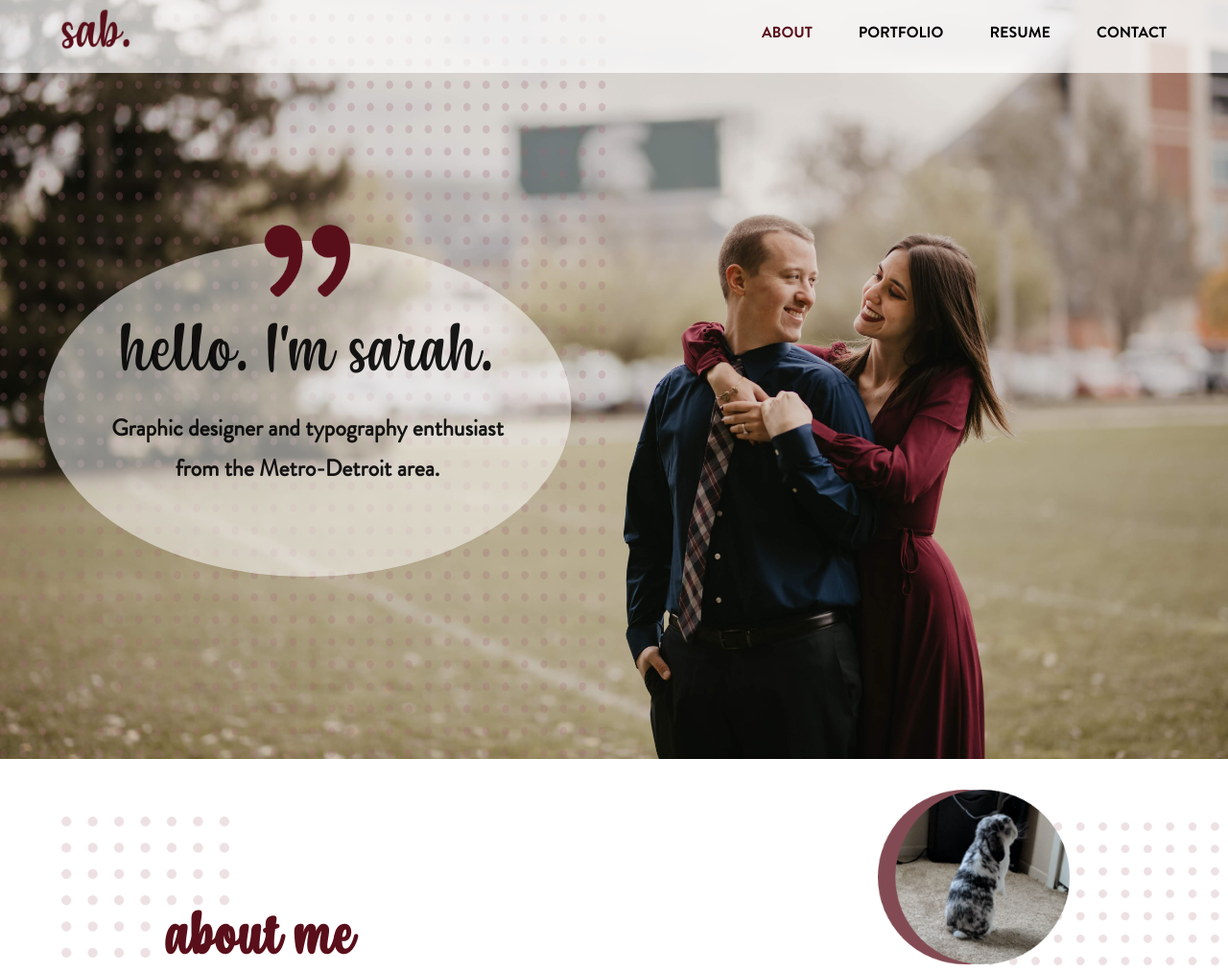
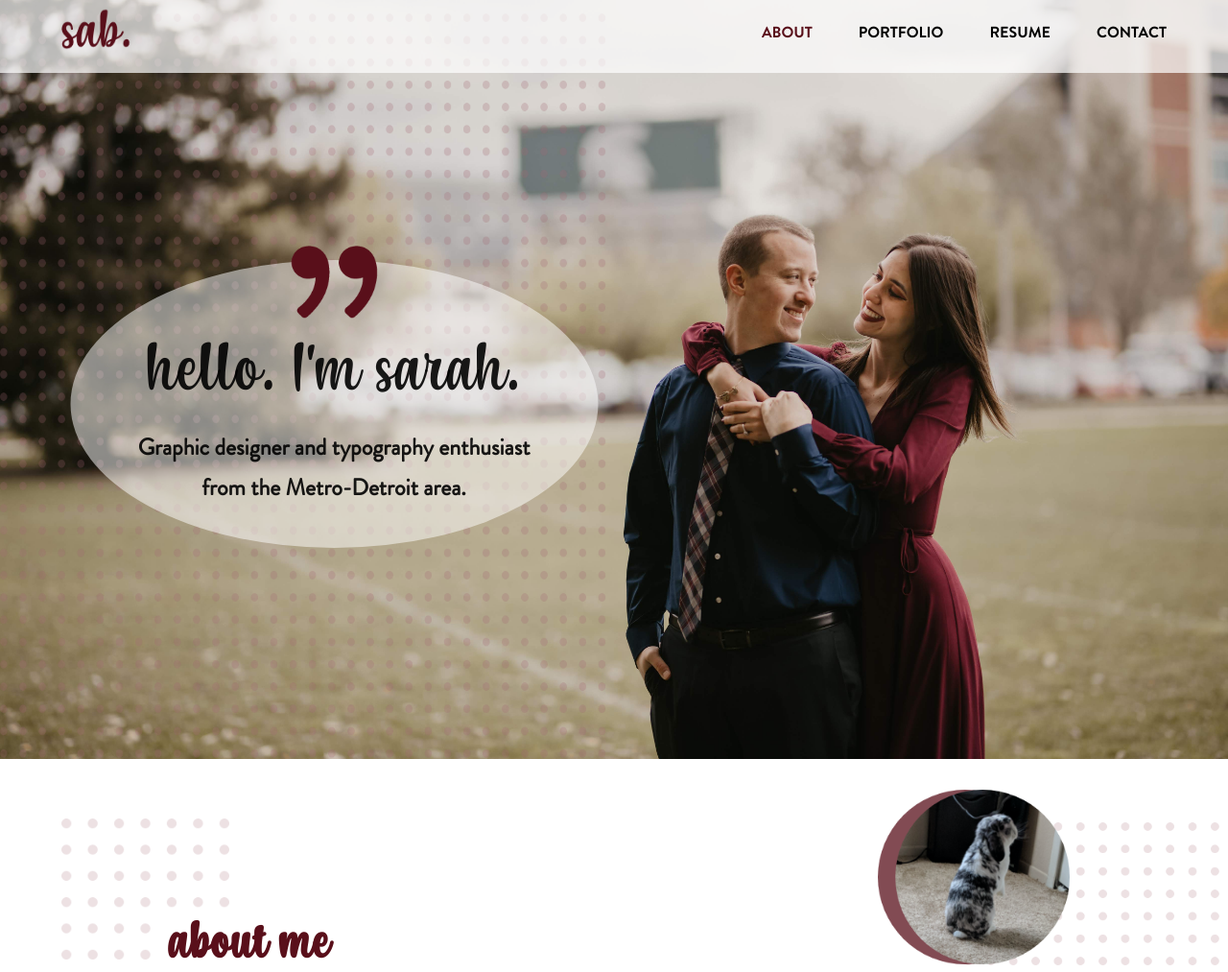
Before and after one commit to eblohm/sab-portfolio, a Gatsby site: page / in a window 1280 px wide. Shown: the part 9-1022 px from the top of the page at 96% size. Built offline with nearby package versions, Linux system fonts and the light colour scheme; Gatsby itself is replaced by a stand-in of ours; some packages are replaced by stand-ins of ours.

Commit message:
typography changes

```diff
--- a/src/components/About.js
+++ b/src/components/About.js
@@ -38,12 +38,10 @@ const AboutStyles = styled.section`
     }
 
     p {
+      margin-top: 1.5rem;
+
       @media screen and (min-width: 1000px) {
-        margin-left: 108px;
-      }
-
-      @media screen and (min-width: 1200px) {
-        margin-left: 125px;
+        margin-left: 110px;
       }
     }
   }
--- a/src/components/Banner.js
+++ b/src/components/Banner.js
@@ -51,8 +51,8 @@ const TextCircle = styled.div`
 
   @media screen and (min-width: 800px) {
     border-radius: 50%;
-    height: 350px;
-    left: 10%;
+    height: 300px;
+    left: 12.15%;
     padding: 3rem;
     position: absolute;
     top: 50%;
--- a/src/components/typography/Headings.js
+++ b/src/components/typography/Headings.js
@@ -36,12 +36,7 @@ const SectionHeadingStyles = styled(BaseStyles)`
   h2 {
     color: #590f1a;
     font-size: 3rem;
-    right: -110px;
-
-    @media screen and (min-width: 1200px) {
-      font-size: 3.5rem;
-      right: -130px;
-    }
+    right: -105px;
   }
 `;
 
```
